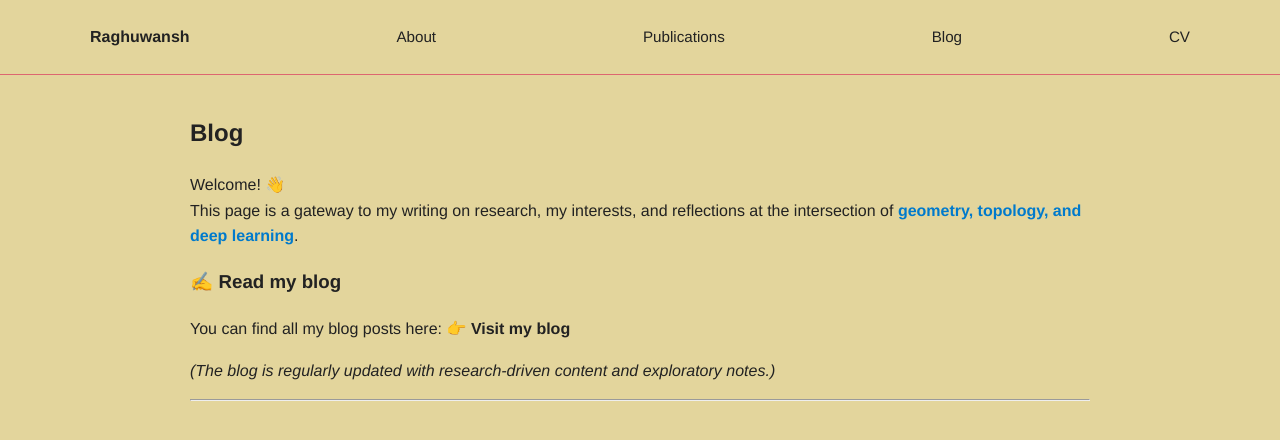
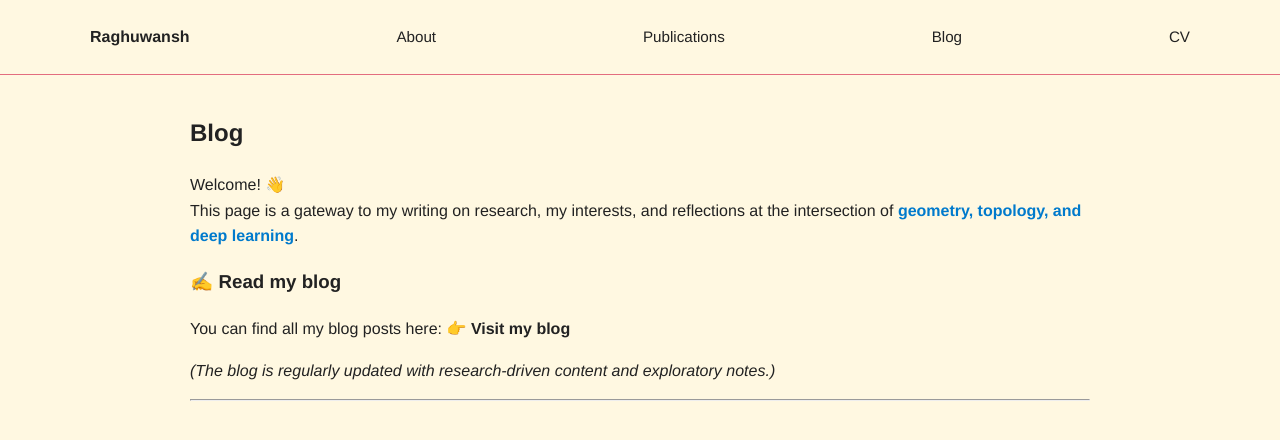
Before and after one commit to rajraghuwansh/rajraghuwansh.github.io, a Jekyll site: the page built from blog.md, in a window 1280 px wide. Shown: the top 440 px of the page. Built offline with Jekyll 4.4.1, drawn with Linux system fonts in a browser that asks for light colours.

Commit message:
css changes

```diff
--- a/assets/css/site.css
+++ b/assets/css/site.css
@@ -6,7 +6,7 @@ body {
   font-family: "Helvetica Neue", Helvetica, Arial, sans-serif;
   line-height: 1.6;
   color: #222;
-  background-color: hsl(48, 56%, 75%); /* warmer soft yellow */
+  background-color: #fff8e1; /* warmer soft yellow */
   margin: 0;
 }
 
@@ -97,10 +97,10 @@ a:hover {
 }
 
 .hero-image {
-  width: 180px;
+  width: 200px;
   max-height: 280px;
   object-fit: cover;
-  border: 4px solid #eee;
+  border: 4px solid #fff8e1;
   margin-bottom: 0.5rem;
 }
 
```
